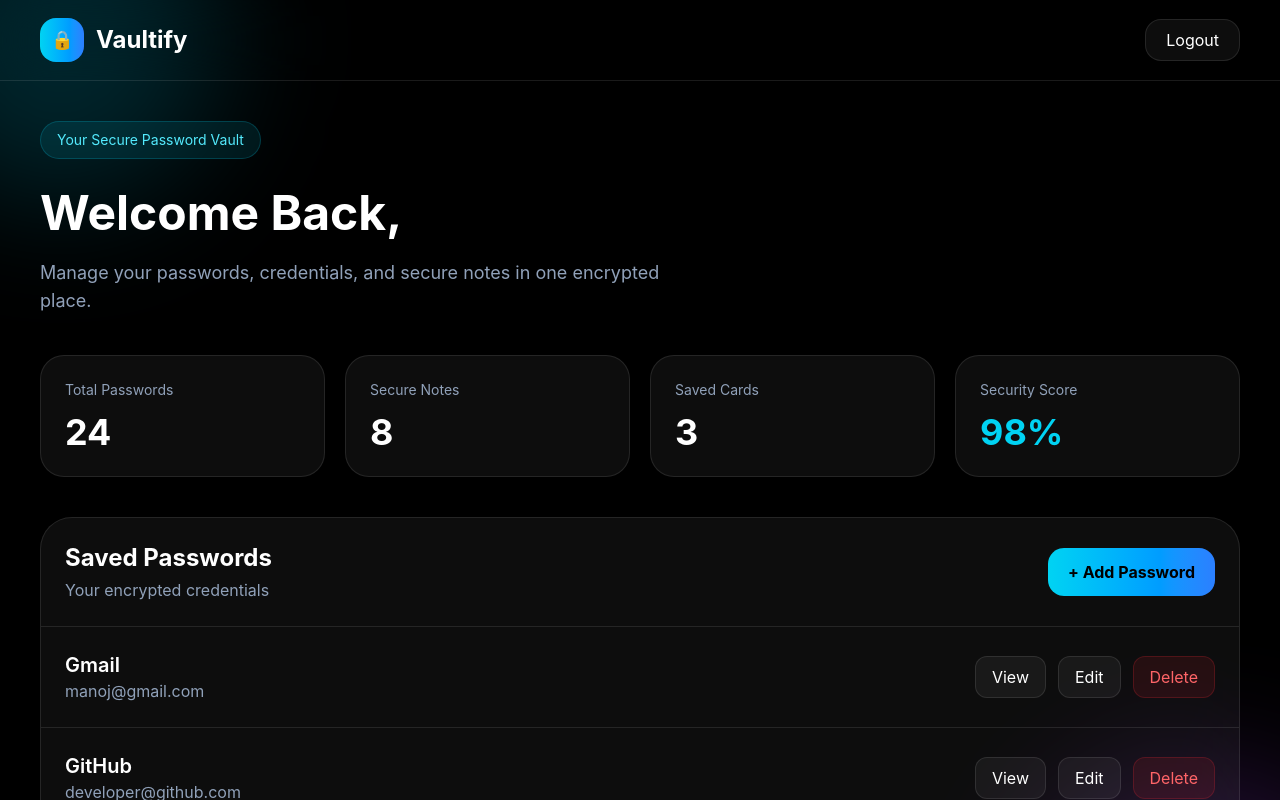
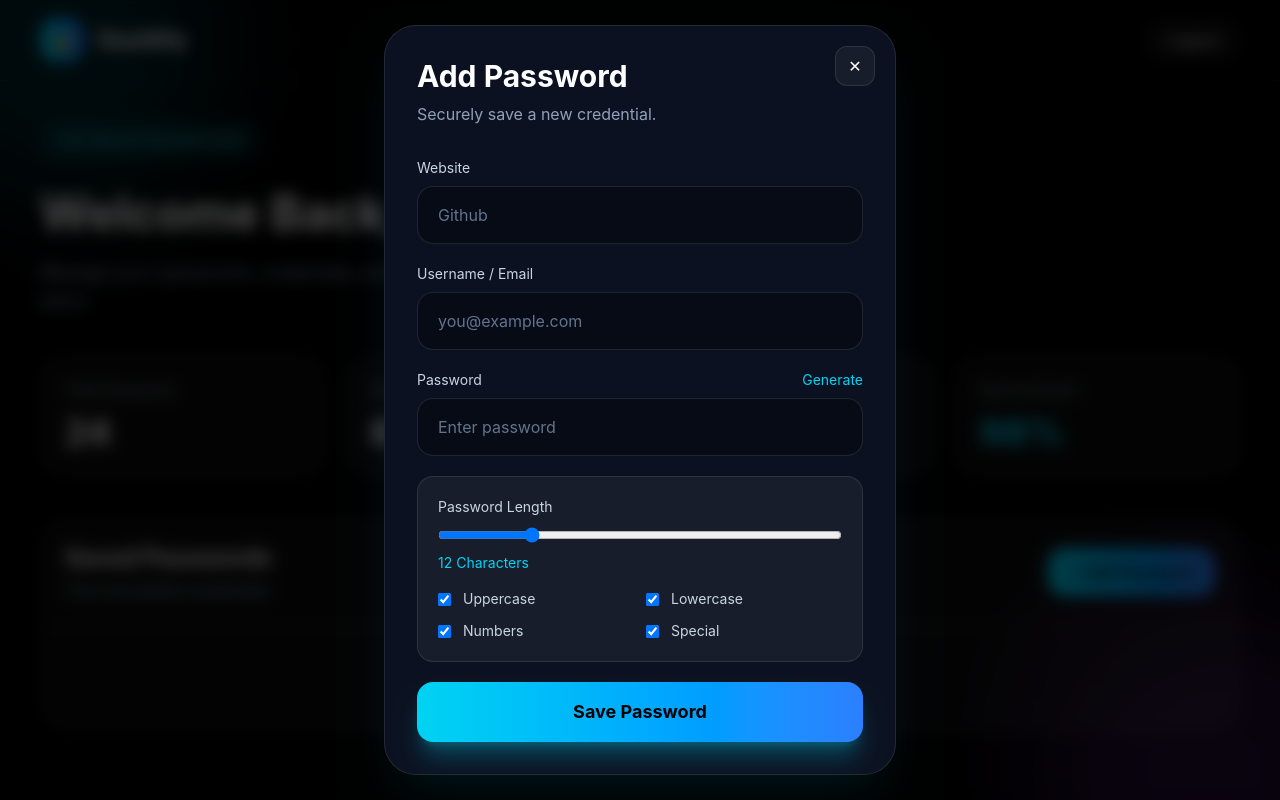
Before and after one commit to hUnteRrooTs/pass-manager, a React app in the folder frontend/: page /vault in a window 1280 px wide. Both pictures are taken after a click on the button "+ Add Password". Shown: the top 800 px of the page. Built offline with nearby package versions, Linux system fonts and the light colour scheme; the HTML template or start-up script is replaced by a standard one.

Commit message:
Added functionality like getting saved password from database & viewing it when clicked on view button

```diff
--- a/frontend/src/pages/Vault.jsx
+++ b/frontend/src/pages/Vault.jsx
@@ -1,14 +1,109 @@
 import { useNavigate } from "react-router-dom";
+import { useState, useEffect } from "react";
+import { useForm } from "react-hook-form";
 export default function VaultPage() {
+
+  const navigate = useNavigate();
+
   const user = JSON.parse(localStorage.getItem("user"));
-  const navigate = useNavigate();
+
+  const [showModal, setShowModal] = useState(false);
+
+  const {
+    register,
+    handleSubmit,
+    reset,
+    setValue,
+    formState: { errors },
+  } = useForm();
+
+  const [passwordLength, setPasswordLength] = useState(12);
+
+  const [includeUppercase, setIncludeUppercase] = useState(true);
+
+  const [includeLowercase, setIncludeLowercase] = useState(true);
+
+  const [includeNumbers, setIncludeNumbers] = useState(true);
+
+  const [includeSpecial, setIncludeSpecial] = useState(true);
+
+  const [passwords, setPasswords] = useState([]);
+
+  const [visiblePasswordId, setVisiblePasswordId] = useState(null);
   const logout = () => {
     localStorage.removeItem("user");
 
     navigate("/login");
   };
+
+  const onSubmit = async (data) => {
+
+    try {
+
+      const user = JSON.parse(localStorage.getItem("user"));
+
+      const response = await fetch("http://localhost:3000/vault", {
+        method: "POST",
+
+        headers: {
+          "Content-Type": "application/json",
+        },
+
+        body: JSON.stringify({
+          uid: user.uid,
+          website: data.website,
+          username: data.username,
+          password: data.password,
+        }),
+      });
+
+      const text = await response.text();
+
+      if (!response.ok) {
+        alert(text);
+        return;
+      }
+
+      alert("Password saved");
+
+      reset();
+
+      setShowModal(false);
+
+    } catch (err) {
+
+      console.log(err);
+
+      alert("Something went wrong");
+    }
+  };
+
+  useEffect(() => {
+
+    const fetchPasswords = async () => {
+
+      try {
+
+        const response = await fetch(
+          `http://localhost:3000/vault/${user.uid}`
+        );
+
+        const data = await response.json();
+
+        setPasswords(data);
+
+      } catch (err) {
+
+        console.log(err);
+      }
+    };
+
+    fetchPasswords();
+
+  }, []);
   return (
     <div className="min-h-screen bg-black text-white relative overflow-hidden">
+
       {/* Background Glow */}
       <div className="absolute inset-0 overflow-hidden pointer-events-none">
         <div className="absolute top-[-120px] left-[-100px] w-[320px] h-[320px] bg-cyan-500/20 blur-3xl rounded-full" />
@@ -19,6 +114,7 @@ export default function VaultPage() {
       {/* Navbar */}
       <header className="relative z-10 border-b border-white/10 backdrop-blur-xl">
         <div className="max-w-7xl mx-auto px-4 sm:px-6 lg:px-10 h-20 flex items-center justify-between">
+
           <div className="flex items-center gap-3">
             <div className="w-11 h-11 rounded-2xl bg-gradient-to-r from-cyan-400 to-blue-500 flex items-center justify-center text-black font-bold text-lg">
               🔒
@@ -29,16 +125,21 @@ export default function VaultPage() {
             </h1>
           </div>
 
-          <button onClick={logout} className="px-5 py-2 rounded-2xl bg-white/5 border border-white/10 hover:bg-white/10 transition-all">
+          <button
+            onClick={logout}
+            className="px-5 py-2 rounded-2xl bg-white/5 border border-white/10 hover:bg-white/10 transition-all"
+          >
             Logout
           </button>
         </div>
       </header>
 
-      {/* Main Content */}
+      {/* Main */}
       <main className="relative z-10 max-w-7xl mx-auto px-4 sm:px-6 lg:px-10 py-10">
+
         {/* Welcome */}
         <div className="mb-10">
+
           <p className="inline-flex px-4 py-2 rounded-full bg-cyan-400/10 border border-cyan-400/20 text-cyan-300 text-sm">
             Your Secure Password Vault
           </p>
@@ -58,6 +159,7 @@ export default function VaultPage() {
 
         {/* Stats */}
         <div className="grid sm:grid-cols-2 lg:grid-cols-4 gap-5 mb-10">
+
           <div className="p-6 rounded-3xl bg-white/5 border border-white/10 backdrop-blur-xl">
             <p className="text-slate-400 text-sm">
               Total Passwords
@@ -101,7 +203,9 @@ export default function VaultPage() {
 
         {/* Password Vault */}
         <div className="rounded-[32px] bg-white/5 border border-white/10 backdrop-blur-2xl overflow-hidden">
+
           <div className="p-6 border-b border-white/10 flex flex-col sm:flex-row sm:items-center sm:justify-between gap-4">
+
             <div>
               <h3 className="text-2xl font-bold">
                 Saved Passwords
@@ -112,30 +216,64 @@ export default function VaultPage() {
               </p>
             </div>
 
-            <button className="px-5 py-3 rounded-2xl bg-gradient-to-r from-cyan-400 to-blue-500 text-black font-bold hover:scale-[1.02] transition-transform">
+            <button
+              onClick={() => setShowModal(true)}
+              className="px-5 py-3 rounded-2xl bg-gradient-to-r from-cyan-400 to-blue-500 text-black font-bold hover:scale-[1.02] transition-transform"
+            >
               + Add Password
             </button>
           </div>
 
           {/* Password List */}
           <div className="divide-y divide-white/10">
-            {/* Item */}
-            <div className="p-6 flex flex-col md:flex-row md:items-center md:justify-between gap-4 hover:bg-white/[0.03] transition-all">
+
+            {passwords.length === 0 ? (
+
+              <div className="p-10 text-center text-slate-400">
+                No passwords saved yet
+              </div>
+
+            ) : (
+
+              passwords.map((item) => (
+
+                <div
+                  key={item.pid}
+                  className="p-6 flex flex-col md:flex-row md:items-center md:justify-between gap-4 hover:bg-white/[0.03] transition-all"
+                >
+
                   <div>
                     <h4 className="text-xl font-semibold">
-                  Gmail
+                      {item.website}
                     </h4>
 
                     <p className="text-slate-400">
-                  manoj@gmail.com
+                      {item.username}
+                    </p>
+
+
+                    <p className="mt-2 text-cyan-400 font-mono">
+                      {visiblePasswordId === item.pid
+                        ? item.password
+                        : "••••••••••"}
                     </p>
                   </div>
 
                   <div className="flex items-center gap-3">
-                <button className="px-4 py-2 rounded-xl bg-white/5 border border-white/10 hover:bg-white/10 transition-all">
-                  View
+
+                    <button
+                      onClick={() => {
+
+                        if (visiblePasswordId === item.pid) {
+                          setVisiblePasswordId(null);
+                        } else {
+                          setVisiblePasswordId(item.pid);
+                        }
+                      }}
+                      className="px-4 py-2 rounded-xl bg-white/5 border border-white/10 hover:bg-white/10 transition-all"
+                    >
+                      {visiblePasswordId === item.pid ? "Hide" : "View"}
                     </button>
-
                     <button className="px-4 py-2 rounded-xl bg-white/5 border border-white/10 hover:bg-white/10 transition-all">
                       Edit
                     </button>
@@ -143,65 +281,232 @@ export default function VaultPage() {
                     <button className="px-4 py-2 rounded-xl bg-red-500/10 border border-red-500/20 text-red-400 hover:bg-red-500/20 transition-all">
                       Delete
                     </button>
+
                   </div>
                 </div>
+              ))
+            )}
+          </div>
+        </div>
+      </main>
 
-            {/* Item */}
-            <div className="p-6 flex flex-col md:flex-row md:items-center md:justify-between gap-4 hover:bg-white/[0.03] transition-all">
+      {/* Add Password Modal */}
+      {showModal && (
+        <div className="fixed inset-0 z-50 bg-black/70 backdrop-blur-sm flex items-center justify-center px-4">
+
+          <div className="w-full max-w-lg rounded-[32px] bg-[#0b1120] border border-white/10 p-8 shadow-2xl shadow-cyan-500/10 relative">
+
+            {/* Close */}
+            <button
+              onClick={() => setShowModal(false)}
+              className="absolute top-5 right-5 w-10 h-10 rounded-xl bg-white/5 border border-white/10 hover:bg-white/10 transition-all"
+            >
+              ✕
+            </button>
+
+            <h2 className="text-3xl font-bold">
+              Add Password
+            </h2>
+
+            <p className="text-slate-400 mt-2">
+              Securely save a new credential.
+            </p>
+            <form
+              className="mt-8 space-y-5"
+              onSubmit={handleSubmit(onSubmit)}
+            >
+
+              {/* Website */}
               <div>
-                <h4 className="text-xl font-semibold">
-                  GitHub
-                </h4>
+                <label className="text-sm text-slate-300 mb-2 block">
+                  Website
+                </label>
 
-                <p className="text-slate-400">
-                  developer@github.com
+                <input
+                  type="text"
+                  placeholder="Github"
+                  {...register("website", {
+                    required: "Website is required",
+                  })}
+                  className={`w-full px-5 py-4 rounded-2xl bg-black/30 border outline-none transition-all placeholder:text-slate-500 ${errors.website
+                    ? "border-red-500 focus:border-red-500"
+                    : "border-white/10 focus:border-cyan-400"
+                    }`}
+                />
+
+                {errors.website && (
+                  <p className="text-red-400 text-sm mt-2">
+                    {errors.website.message}
+                  </p>
+                )}
+              </div>
+
+              {/* Username */}
+              <div>
+                <label className="text-sm text-slate-300 mb-2 block">
+                  Username / Email
+                </label>
+
+                <input
+                  type="text"
+                  placeholder="you@example.com"
+                  {...register("username", {
+                    required: "Username is required",
+                  })}
+                  className={`w-full px-5 py-4 rounded-2xl bg-black/30 border outline-none transition-all placeholder:text-slate-500 ${errors.username
+                    ? "border-red-500 focus:border-red-500"
+                    : "border-white/10 focus:border-cyan-400"
+                    }`}
+                />
+
+                {errors.username && (
+                  <p className="text-red-400 text-sm mt-2">
+                    {errors.username.message}
+                  </p>
+                )}
+              </div>
+
+              {/* Password */}
+              <div>
+                <div className="flex items-center justify-between mb-2">
+                  <label className="text-sm text-slate-300">
+                    Password
+                  </label>
+
+                  <button
+                    type="button"
+                    onClick={() => {
+
+                      const chars = {
+                        uppercase: "ABCDEFGHIJKLMNOPQRSTUVWXYZ",
+                        lowercase: "abcdefghijklmnopqrstuvwxyz",
+                        numbers: "0123456789",
+                        special: "!@#$%^&*()_+",
+                      };
+
+                      let available = "";
+
+                      if (includeUppercase) available += chars.uppercase;
+                      if (includeLowercase) available += chars.lowercase;
+                      if (includeNumbers) available += chars.numbers;
+                      if (includeSpecial) available += chars.special;
+
+                      if (!available) {
+                        return alert("Select atleast one option");
+                      }
+
+                      let generated = "";
+
+                      for (let i = 0; i < passwordLength; i++) {
+                        generated += available.charAt(
+                          Math.floor(Math.random() * available.length)
+                        );
+                      }
+
+                      setValue("password", generated);
+                    }}
+                    className="text-cyan-400 text-sm hover:text-cyan-300 transition-colors"
+                  >
+                    Generate
+                  </button>
+                </div>
+
+                <input
+                  type="text"
+                  placeholder="Enter password"
+                  {...register("password", {
+                    required: "Password is required",
+                  })}
+                  className={`w-full px-5 py-4 rounded-2xl bg-black/30 border outline-none transition-all placeholder:text-slate-500 ${errors.password
+                    ? "border-red-500 focus:border-red-500"
+                    : "border-white/10 focus:border-cyan-400"
+                    }`}
+                />
+
+                {errors.password && (
+                  <p className="text-red-400 text-sm mt-2">
+                    {errors.password.message}
+                  </p>
+                )}
+
+                {/* Generator Options */}
+                <div className="mt-5 p-5 rounded-2xl bg-white/5 border border-white/10 space-y-4">
+
+                  {/* Length */}
+                  <div>
+                    <label className="text-sm text-slate-300 block mb-2">
+                      Password Length
+                    </label>
+
+                    <input
+                      type="range"
+                      min="4"
+                      max="40"
+                      value={passwordLength}
+                      onChange={(e) => setPasswordLength(Number(e.target.value))}
+                      className="w-full"
+                    />
+
+                    <p className="text-cyan-400 text-sm mt-1">
+                      {passwordLength} Characters
                     </p>
                   </div>
 
-              <div className="flex items-center gap-3">
-                <button className="px-4 py-2 rounded-xl bg-white/5 border border-white/10 hover:bg-white/10 transition-all">
-                  View
-                </button>
+                  {/* Options */}
+                  <div className="grid grid-cols-2 gap-3">
 
-                <button className="px-4 py-2 rounded-xl bg-white/5 border border-white/10 hover:bg-white/10 transition-all">
-                  Edit
-                </button>
+                    <label className="flex items-center gap-3 text-sm text-slate-300">
+                      <input
+                        type="checkbox"
+                        checked={includeUppercase}
+                        onChange={() => setIncludeUppercase(!includeUppercase)}
+                      />
 
-                <button className="px-4 py-2 rounded-xl bg-red-500/10 border border-red-500/20 text-red-400 hover:bg-red-500/20 transition-all">
-                  Delete
-                </button>
-              </div>
-            </div>
+                      Uppercase
+                    </label>
 
-            {/* Item */}
-            <div className="p-6 flex flex-col md:flex-row md:items-center md:justify-between gap-4 hover:bg-white/[0.03] transition-all">
-              <div>
-                <h4 className="text-xl font-semibold">
-                  Netflix
-                </h4>
+                    <label className="flex items-center gap-3 text-sm text-slate-300">
+                      <input
+                        type="checkbox"
+                        checked={includeLowercase}
+                        onChange={() => setIncludeLowercase(!includeLowercase)}
+                      />
 
-                <p className="text-slate-400">
-                  movies@netflix.com
-                </p>
-              </div>
+                      Lowercase
+                    </label>
 
-              <div className="flex items-center gap-3">
-                <button className="px-4 py-2 rounded-xl bg-white/5 border border-white/10 hover:bg-white/10 transition-all">
-                  View
-                </button>
+                    <label className="flex items-center gap-3 text-sm text-slate-300">
+                      <input
+                        type="checkbox"
+                        checked={includeNumbers}
+                        onChange={() => setIncludeNumbers(!includeNumbers)}
+                      />
 
-                <button className="px-4 py-2 rounded-xl bg-white/5 border border-white/10 hover:bg-white/10 transition-all">
-                  Edit
-                </button>
+                      Numbers
+                    </label>
 
-                <button className="px-4 py-2 rounded-xl bg-red-500/10 border border-red-500/20 text-red-400 hover:bg-red-500/20 transition-all">
-                  Delete
-                </button>
+                    <label className="flex items-center gap-3 text-sm text-slate-300">
+                      <input
+                        type="checkbox"
+                        checked={includeSpecial}
+                        onChange={() => setIncludeSpecial(!includeSpecial)}
+                      />
+
+                      Special
+                    </label>
                   </div>
                 </div>
               </div>
+              <button
+                type="submit"
+                className="w-full py-4 rounded-2xl bg-gradient-to-r from-cyan-400 to-blue-500 text-black font-bold text-lg hover:scale-[1.02] transition-transform shadow-xl shadow-cyan-500/30"
+              >
+                Save Password
+              </button>
+            </form>
           </div>
-      </main>
+        </div>
+      )}
     </div>
   );
 }
```
Also changed, not shown: 2 other files (tests, documents, lock files or other folders). Lines whose indentation alone changed are shown as unchanged.
